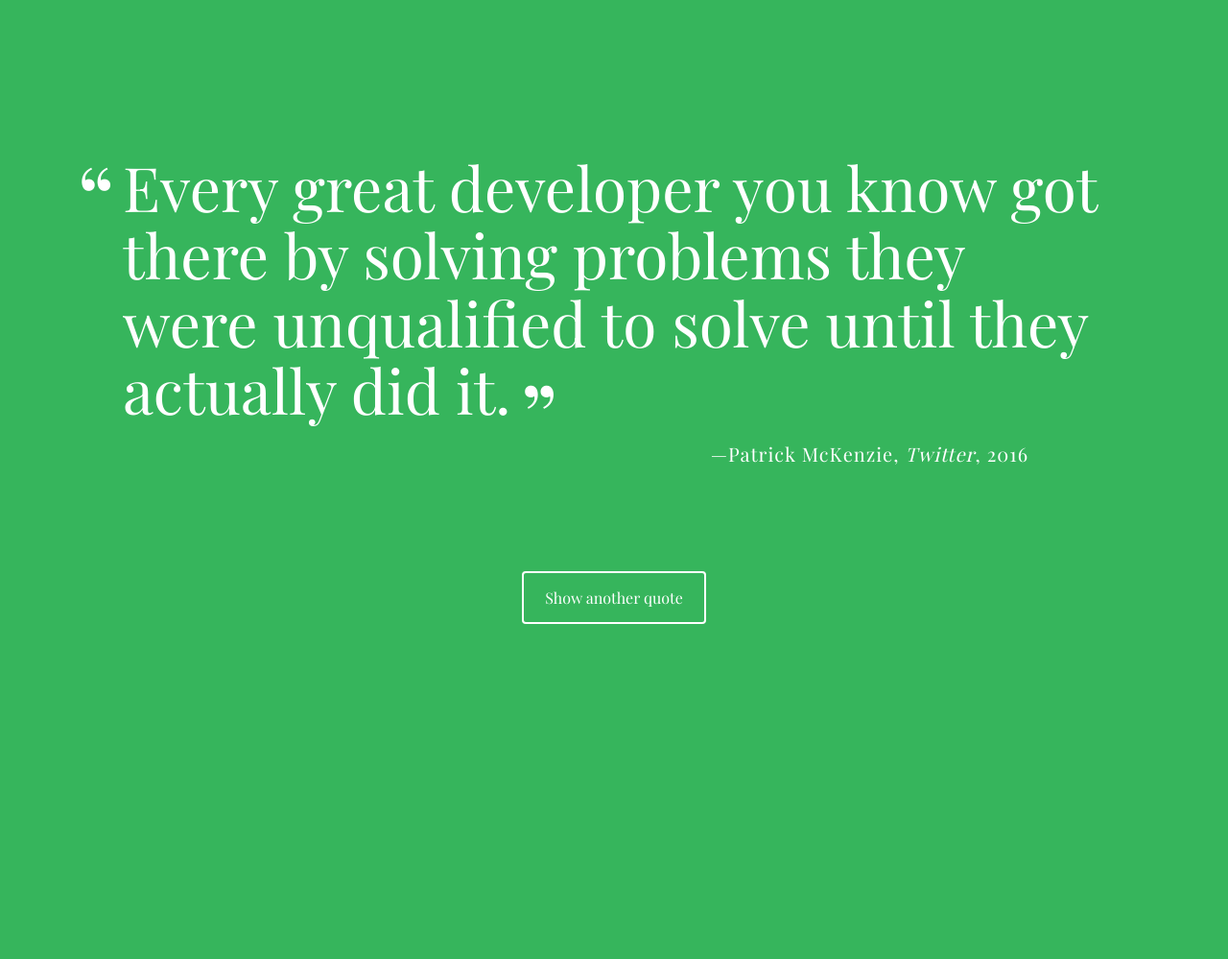
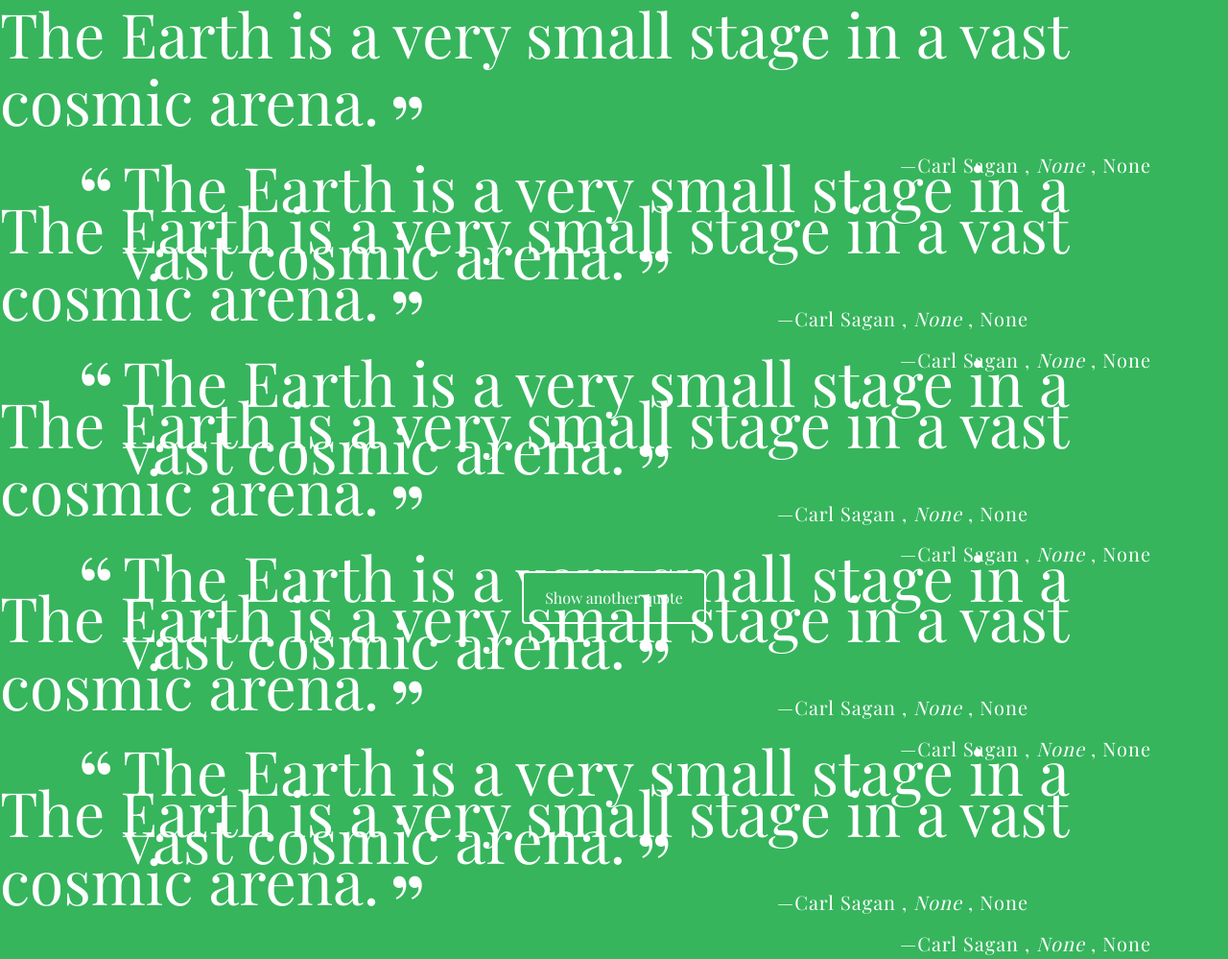
Before and after one commit to kshields51/tech-degree-project-1, a plain HTML site: page a_random_quote_generator-v1/index.html in a window 1280 px wide. Shown: the top 999 px of the page at 96% size. Before the commit the page ends 800 px from the top, so only its background shows below. Drawn offline with nearby package versions, Linux system fonts and the light colour scheme; a web font is replaced by a local one.

Commit message:
flawed but working
prints many messages need to clean

```diff
--- a/a_random_quote_generator-v1/index.html
+++ b/a_random_quote_generator-v1/index.html
@@ -10,11 +10,10 @@
 <body>
   <div class="container">
     <div id="quote-box">
-      <p class="quote">Every great developer you know got there by solving problems they were unqualified to solve until they actually did it.</p>
-      <p class="source">Patrick McKenzie<span class="citation">Twitter</span><span class="year">2016</span></p>
     </div>
     <button id="loadQuote">Show another quote</button>
   </div>
+  <script src="js/quotes.js"></script>
   <script src="js/script.js"></script>
 </body>
 </html>
--- a/a_random_quote_generator-v1/js/quotes.js
+++ b/a_random_quote_generator-v1/js/quotes.js
@@ -1,32 +1,32 @@
 var quotes = [
     {
-        quote: "quote goes here",
-        source: "source goes here",
-        citation: "citation goes here",
-        year: "year goes here"
+        quote: "Fourscore and seven years ago our fathers brought forth on this continent, a new nation, conceived in Liberty, and dedicated to the proposition that all men are created equal.",
+        source: "Abraham Lincoln",
+        citation: "Gettysburg Address",
+        year: "Novemeber 19th, 1863"
     },
     {
-        quote: "quote goes here",
-        source: "source goes here",
-        citation: "citation goes here",
-        year: "year goes here"
+        quote: "The Earth is a very small stage in a vast cosmic arena.",
+        source: "Carl Sagan",
+        citation: "None",
+        year: "None"
     },
     {
-        quote: "quote goes here",
-        source: "source goes here",
-        citation: "citation goes here",
-        year: "year goes here"
+        quote: "Ain't gonna be no rematch...ain't gonna be no rematch.",
+        source: "Apollo Creed",
+        citation: "Rocky",
+        year: "1976"
     },
     {
-        quote: "quote goes here",
-        source: "source goes here",
-        citation: "citation goes here",
-        year: "year goes here"
+        quote: "See ya in another life, brother.",
+        source: "Desmond Hume",
+        citation: "Lost",
+        year: "None"
     },
     {
-        quote: "quote goes here",
-        source: "source goes here",
-        citation: "citation goes here",
-        year: "year goes here"
+        quote: "I'll be back.",
+        source: "Arnold Schwarzenegger",
+        citation: "The Terminator",
+        year: "1984"
     }
 ]
--- a/a_random_quote_generator-v1/js/script.js
+++ b/a_random_quote_generator-v1/js/script.js
@@ -1,34 +1,50 @@
 // FSJS - Random Quote Generator
 
-// Create the array of quote objects and name it quotes
+// Create the array of quote objects and name it quotes complete see other file as per vidoe
+/* here is an alternate way i was thinking of doing it
+person2: ["quote goes here", "Here goes the location"],
+person3: ["quote goes here", "Here goes the location"],
+person4: ["quote goes here", "Here goes the location"],
+person5: ["quote goes here", "Here goes the location"]
+}
+*/
+// Create the getRandomQuuote function and name it getRandomQuote
+
+var message = ''
+function getRandomQuote (array) {
+var randomNumber = Math.floor( Math.random() * 5 ) // generates the random number
+return array[randomNumber] //this returns a quote object to pass into the print quote
+}
+// Create the printQuote funtion and name it printQuote
+function printQuote (message) {
+   var gatheredQuote = getRandomQuote(quotes)
+
+
+   for (prop in gatheredQuote) {
+    message+=' <p class="quote">' + gatheredQuote['quote'] + '</p>\
+  <p class="source">' + gatheredQuote['source'] + '\
+    <span class="citation">' + gatheredQuote['citation'] + '</span>\
+    <span class="year">' + gatheredQuote['year'] + '</span>\
+  </p>';
+
+   var outputDiv = document.getElementById('quote-box').innerHTML = message;
+
+   document.write(outputDiv)
+   //loop hough the quotes in gathered Quote and appened to this
+
+
+
+  }
+   }
+
+
+printQuote(message)
 
 
 
 
 
 
-/*
-person2: ["quote goes here", "Here goes the location"],
-person3: ["quote goes here", "Here goes the location"],
-person4: ["quote goes here", "Here goes the location"],
-person5: ["quote goes here", "Here goes the location"]
-}
-*/
-
-
-
-
-// Create the getRandomQuuote function and name it getRandomQuote
-function getRandomQuote (array) {
-var randomNumber = Math.floor( Math.random() * 5 ) + 1
-
-}
-
-
-// Create the printQuote funtion and name it printQuote
-
-
-
 // This event listener will respond to "Show another quote" button clicks
 // when user clicks anywhere on the button, the "printQuote" function is called
-document.getElementById('loadQuote').addEventListener("click", printQuote, false);
+//document.getElementById('loadQuote').addEventListener("click", printQuote, false);
```
